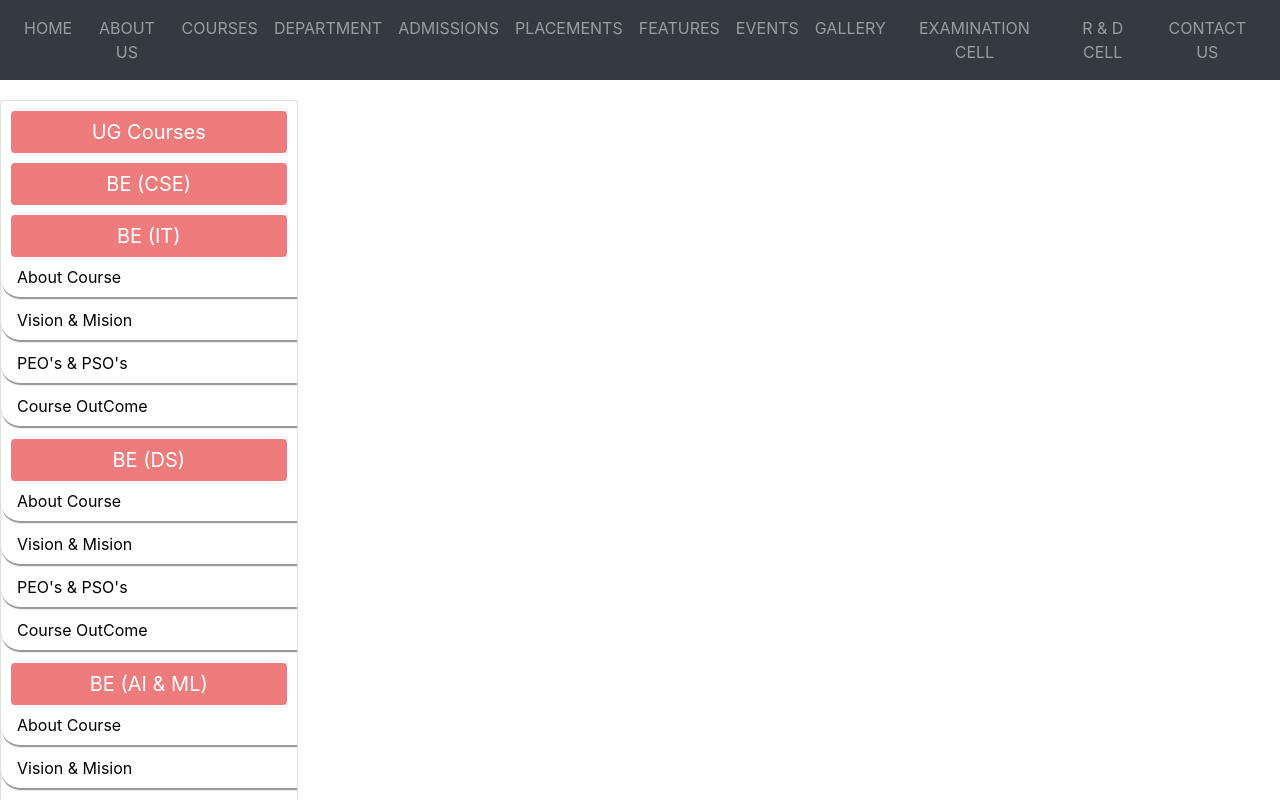
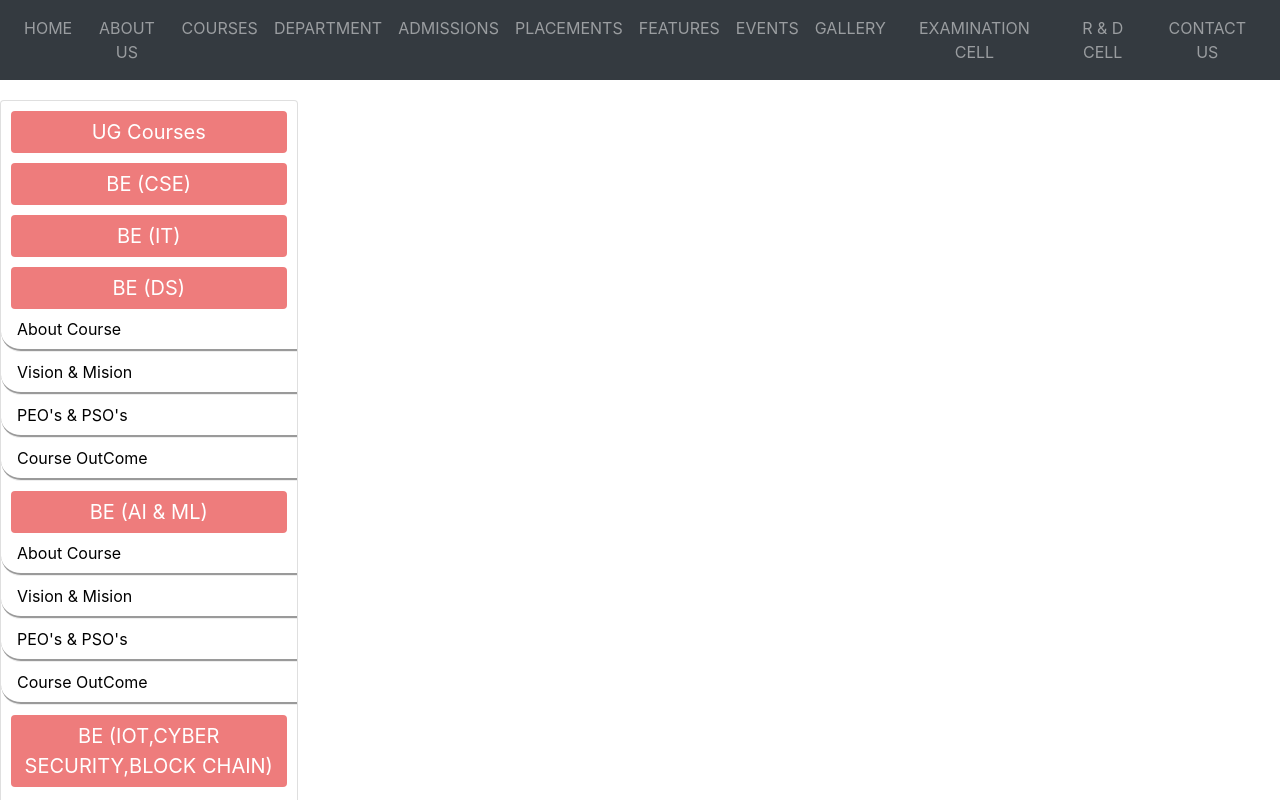
Before and after one commit to zubairdange/nawab-shah, a React (Create React App) app: page / in a window 1280 px wide. Shown: the top 800 px of the page. Built offline with nearby package versions, Linux system fonts and the light colour scheme.

Commit message:
on click of IT button showing and hideing

```diff
--- a/src/Components/LeftNav/UGCoursesDetails.jsx
+++ b/src/Components/LeftNav/UGCoursesDetails.jsx
@@ -12,6 +12,7 @@ import { SourceOutcomeIT } from "./UGCourses/BE(IT)/SourceOutcomeIT";
 import { PEOIT } from "./UGCourses/BE(IT)/PEOIT";
 export const UGCoursesDetails = () => {
   const [isshowCse, setIsShowCse] = useState(false);
+  const [isShowIT, setISShowIT] = useState(false);
   // const handleshow = () => {
   //   setIsShowCse(!isshowCse);
   // };
@@ -46,7 +47,8 @@ export const UGCoursesDetails = () => {
                 </Nav.Link>
               </Nav>
             )}
-            <Button>BE (IT)</Button>
+            <Button onClick={() => setISShowIT(!isShowIT)}>BE (IT)</Button>
+            {isShowIT && (
               <Nav className="navmainclass">
                 <Nav.Link className="navlinkclass" href="/ITBTECH">
                   About Course
@@ -64,6 +66,7 @@ export const UGCoursesDetails = () => {
                   Course OutCome
                 </Nav.Link>
               </Nav>
+            )}
             <Button>BE (DS)</Button>
             <Nav className="navmainclass">
               <Nav.Link className="navlinkclass">About Course</Nav.Link>
```
Lines whose indentation alone changed are shown as unchanged.
